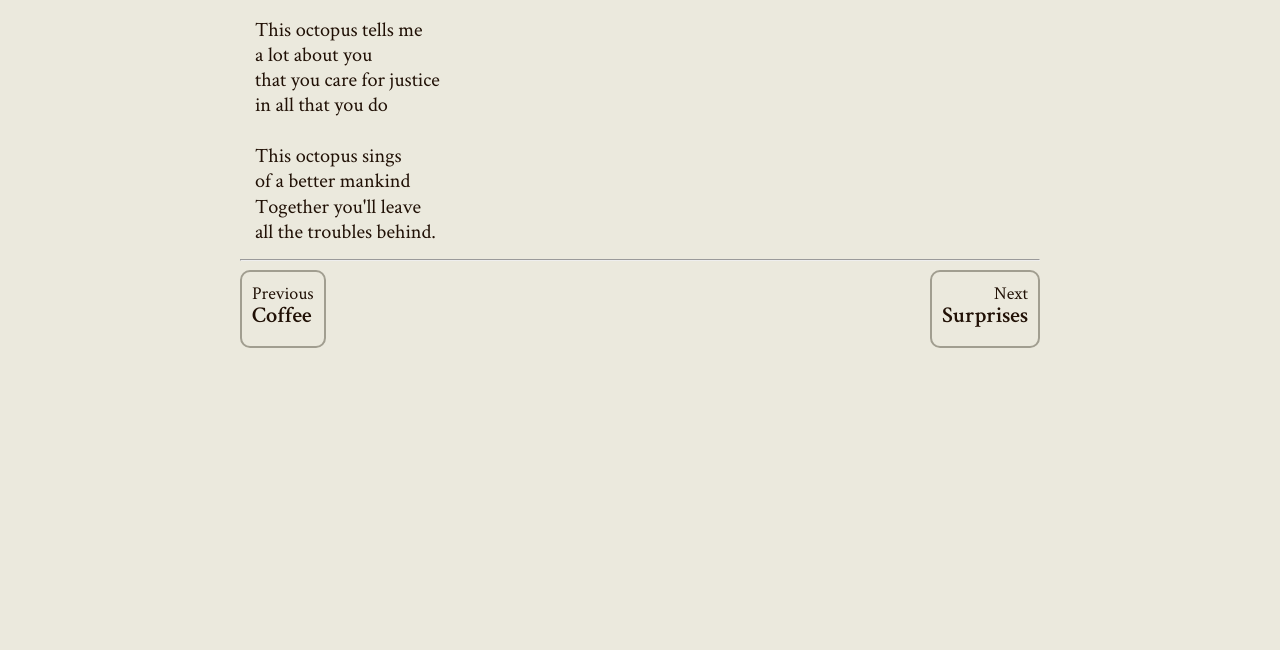
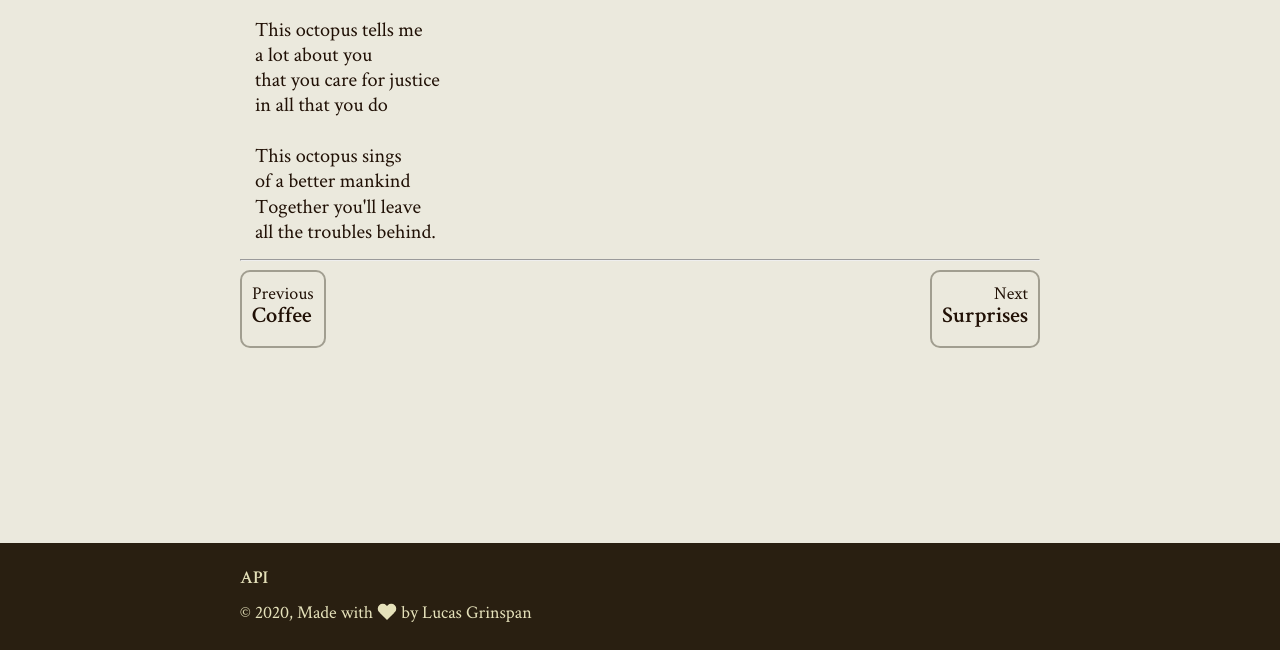
Before and after one commit to lucasgrinspan/bean-poems, a website: page public/octopus/index.html in a window 1280 px wide. Shown: the part 150-800 px from the top of the page. Drawn offline with Linux system fonts and the light colour scheme.

Commit message:
put footer on all pages

```diff
--- a/public/assets/styles/main.css
+++ b/public/assets/styles/main.css
@@ -53,9 +53,11 @@ body {
     display: flex;
     flex-direction: column;
     align-items: center;
+    justify-content: space-between;
     background-color: var(--bg);
     color: var(--text-dark);
     overflow-x: hidden;
+    min-height: 100vh;
 }
 
 h1 {
--- a/public/octopus/index.html
+++ b/public/octopus/index.html
@@ -44,5 +44,13 @@ all the troubles behind.</pre>
                 </a>
                             </div>
         </div>
+        <footer>
+    <div class="container">
+        <ul>
+            <li><a href="api">API</a></li>
+        </ul>
+        <p>© 2020, Made with <span class="heart"></span> by Lucas Grinspan</p>
+    </div>
+</footer>
     </body>
 </html>
```
Also changed, not shown: public/api/index.html (+0 -5 lines), public/catalog/index.html (+8 -5 lines), public/coffee/index.html (+8 -0 lines), public/mango/index.html (+8 -0 lines), public/surprises/index.html (+8 -0 lines), src/pages/catalog.html (+1 -6 lines), src/pages/poem.html (+1 -0 lines).
